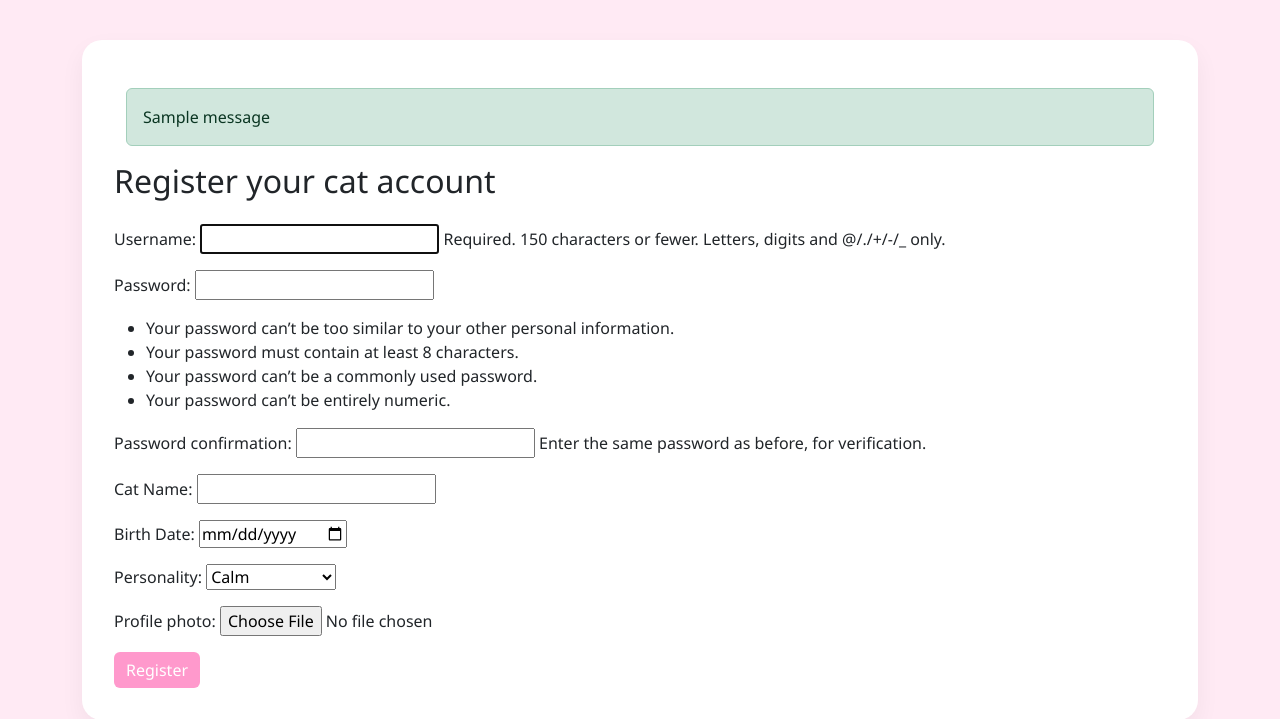
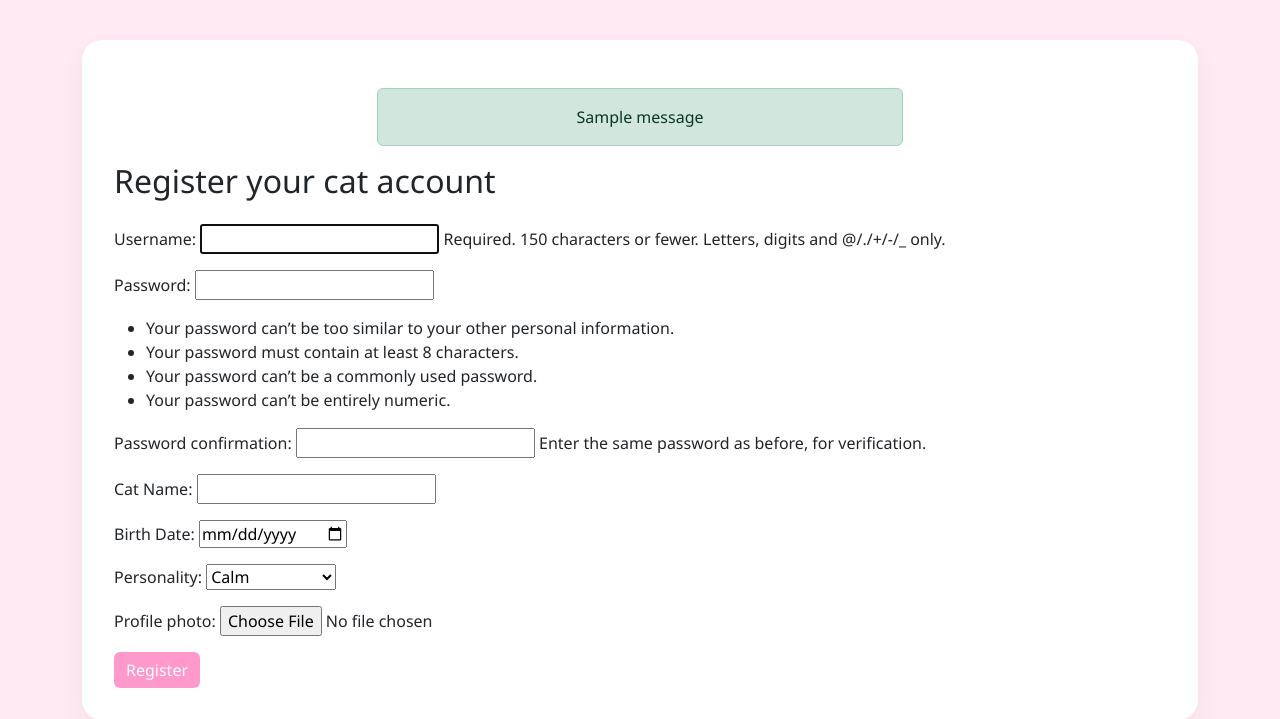
Before and after one commit to Viktoriyapp/cat-diary, a Django app: page /accounts/register/ in a window 1280 px wide. Shown: the part 56-775 px from the top of the page. Run offline with Django 5.2, Linux system fonts and the light colour scheme; tables that the repository leaves empty hold one stand-in row (values such as "Sample post"); one stand-in notice (Sample message) is shown.

Commit message:
fix: improve message display styling using Bootstrap utilities

```diff
--- a/templates/base.html
+++ b/templates/base.html
@@ -95,9 +95,9 @@
     <div class="main-card">
 
         {% if messages %}
-            <div class="container mt-3">
+            <div class="mt-3 d-flex justify-content-center">
                 {% for message in messages %}
-                    <div class="alert alert-{{ message.tags|default:'info' }}" role="alert">
+                    <div class="alert alert-{{ message.tags|default:'info' }} w-50 text-center" role="alert">
                         {{ message }}
                     </div>
                 {% endfor %}
```
